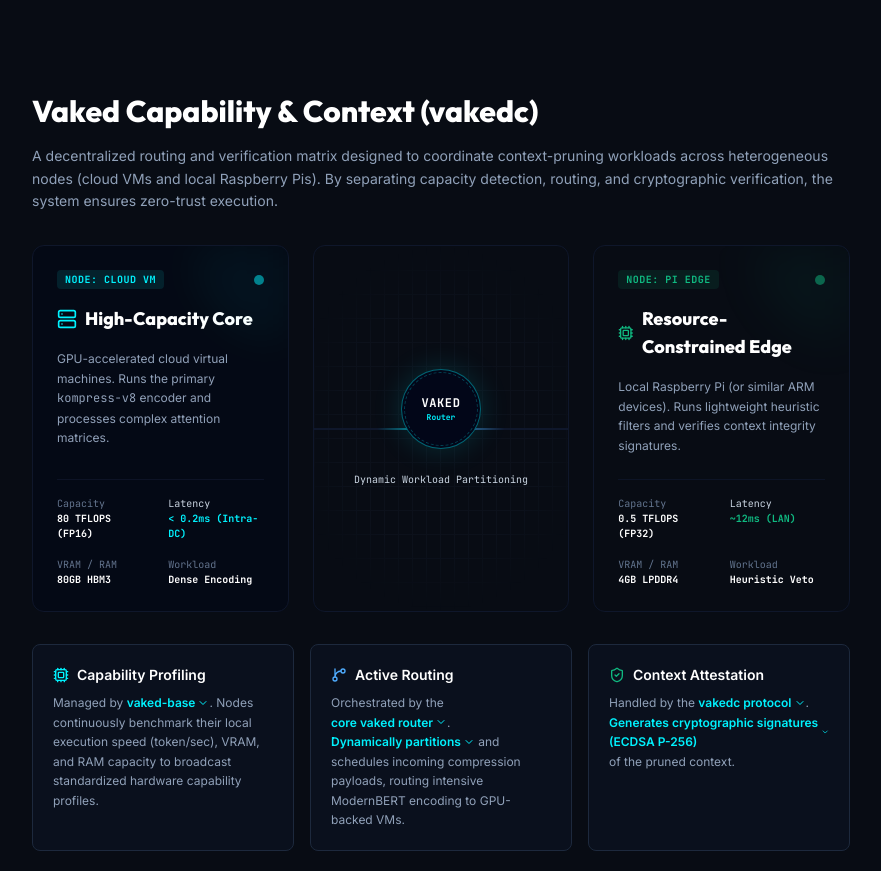
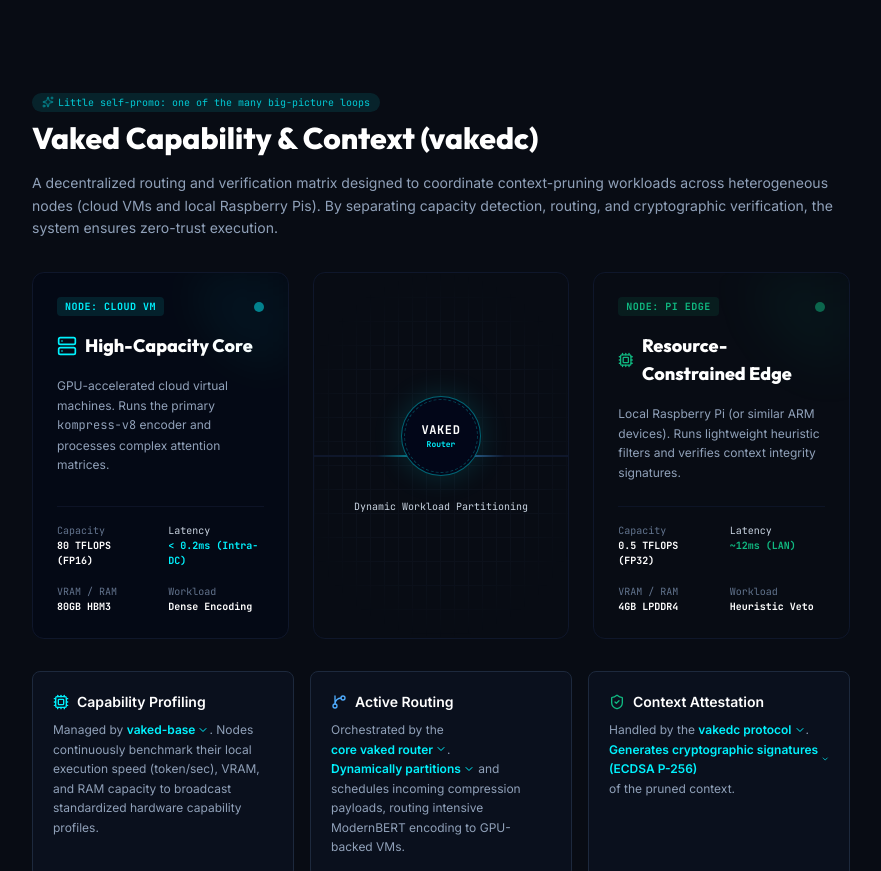
Before and after one commit to peterlodri-sec/proposal.vaked.dev, a website: page index.html in a window 1280 px wide. Shown: the part 3960-4831 px from the top of the page, without its empty margins (342-1223 px from the left). Drawn offline with nearby package versions, Linux system fonts and the light colour scheme; animation ran at ten frames a second.

Commit message:
style: add mini self-promo disclaimer above vakedc header

```diff
--- a/index.html
+++ b/index.html
@@ -562,6 +562,12 @@
                 </div>
             </section>            <!-- Vaked Capability & Context -->
             <section id="vakedc" class="scroll-mt-24">
+                <div class="flex flex-wrap items-center gap-2 mb-2">
+                    <span class="text-[10px] bg-brand-cyan/10 text-brand-cyan/80 px-2.5 py-0.5 rounded-full font-mono inline-flex items-center gap-1">
+                        <i data-lucide="sparkles" class="w-3 h-3 text-brand-cyan animate-pulse" aria-hidden="true"></i>
+                        Little self-promo: one of the many big-picture loops
+                    </span>
+                </div>
                 <h2 data-i18n="vakedc_title" class="text-3xl font-bold text-white font-title mb-4">Vaked Capability & Context (vakedc)</h2>
                 <p data-i18n="vakedc_desc" class="text-sm text-slate-400 mb-8 leading-relaxed">
                     A decentralized routing and verification matrix designed to coordinate context-pruning workloads across heterogeneous nodes (cloud VMs and local Raspberry Pis). By separating capacity detection, routing, and cryptographic verification, the system ensures zero-trust execution.
```
Also changed, not shown: index.css.
